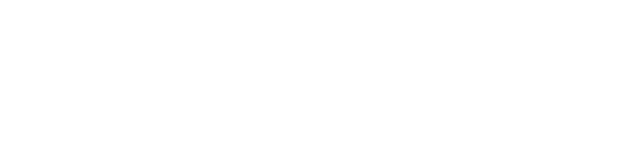
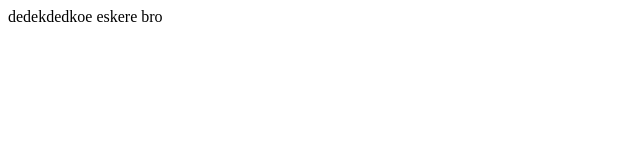
Before and after one commit to Giuseppe995/Website, a plain HTML site: page index.html in a window 1280 px wide. Shown: the whole page, without its empty margins (0-640 px from the left). Drawn offline with Linux system fonts and the light colour scheme.

Commit message:
changed file odkaoe

```diff
--- a/index.html
+++ b/index.html
@@ -4,9 +4,9 @@
 <head>
 
 </head>
-
+dedekdedkoe
 <body>
-
+eskere bro
 </body>
 
 </html>
```
